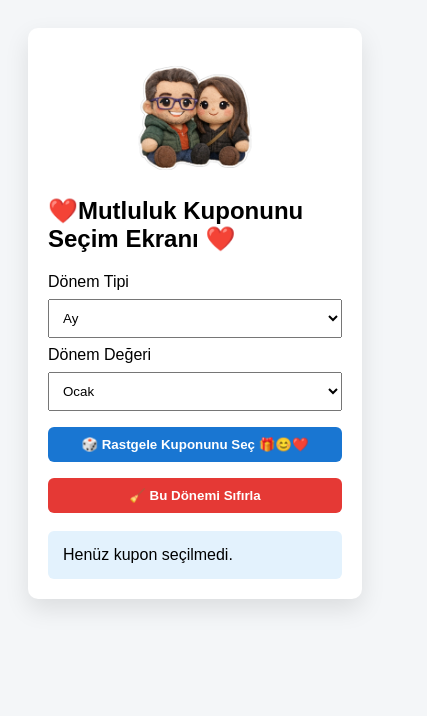
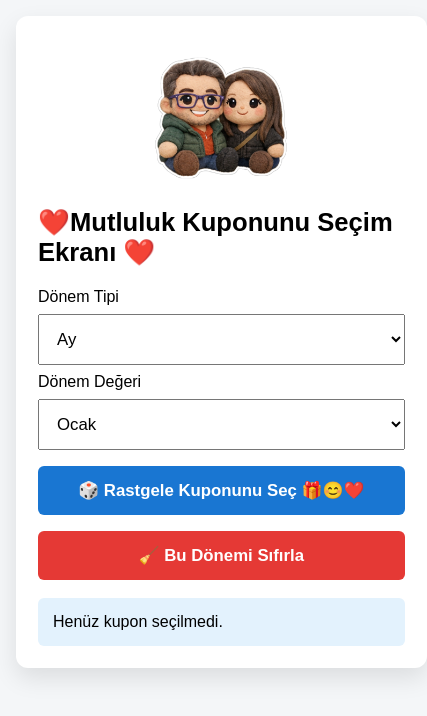
Before and after one commit to Ryse3106/-Mutluluk-Kuponu-, a plain HTML site: page index.html in a window 390 px wide. Shown: the whole page, 427 px wide, since content can reach past the window. Drawn offline with Linux system fonts and the light colour scheme.

Commit message:
Update index.html

```diff
--- a/index.html
+++ b/index.html
@@ -2,9 +2,17 @@
 <html lang="tr">
 <head>
 <meta charset="UTF-8">
+<meta name="viewport" content="width=device-width, initial-scale=1, maximum-scale=1, user-scalable=no, viewport-fit=cover">
 <title>Mutluluk Kuponu</title>
 <style>
+    html, body {
+        width: 100%;
+        height: 100%;
+        margin: 0;
+        padding: 0;
+    }
     body {
+
         font-family: Arial, sans-serif;
         background: #f4f6f8;
         padding: 20px;
@@ -12,8 +20,9 @@
     .panel {
         background: #fff;
         padding: 20px;
-        border-radius: 10px;
-        max-width: 500px;
+        border-radius: 12px;
+        width: 100%;
+        max-width: 420px;
         margin: auto;
         box-shadow: 0 10px 25px rgba(0,0,0,.1);
     }
@@ -46,8 +55,7 @@
   margin: 10px 0 15px;
 }
 .emoji-box img{
-  width: 120px;
-  max-width: 42vw;
+  width: min(38vw, 140px);
   transition: transform .3s ease;
   user-select:none;
 }
@@ -65,6 +73,22 @@
   inset: 0;
   pointer-events: none;
   z-index: 9999;
+}
+
+
+@media (max-width: 480px) {
+    body { padding: 16px; }
+    .panel {
+        max-width: 94%;
+        padding: 22px;
+    }
+    h2 {
+        font-size: 1.6rem;
+    }
+    select, button {
+        font-size: 1.05rem;
+        padding: 14px;
+    }
 }
 </style>
 <!-- PWA meta -->
```
